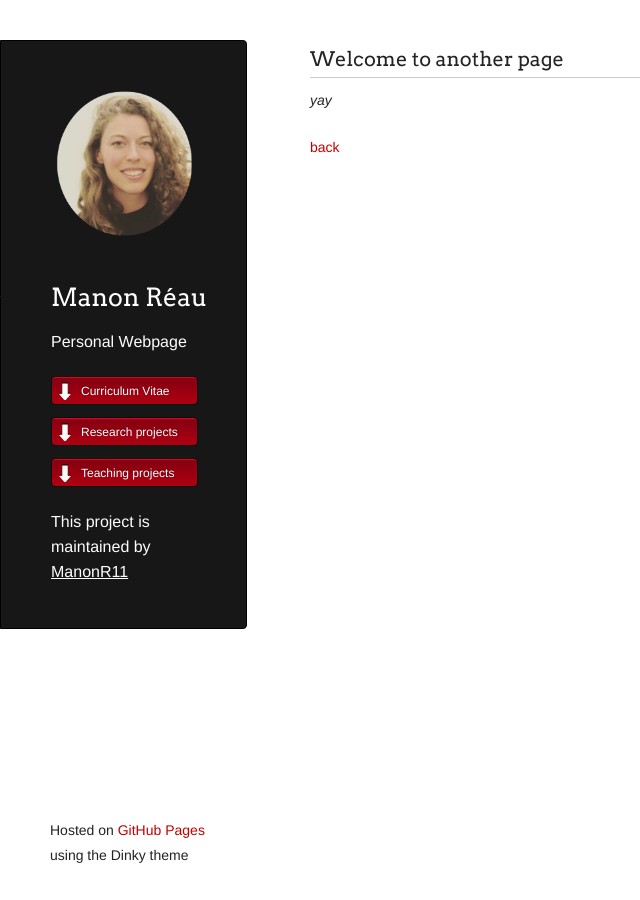
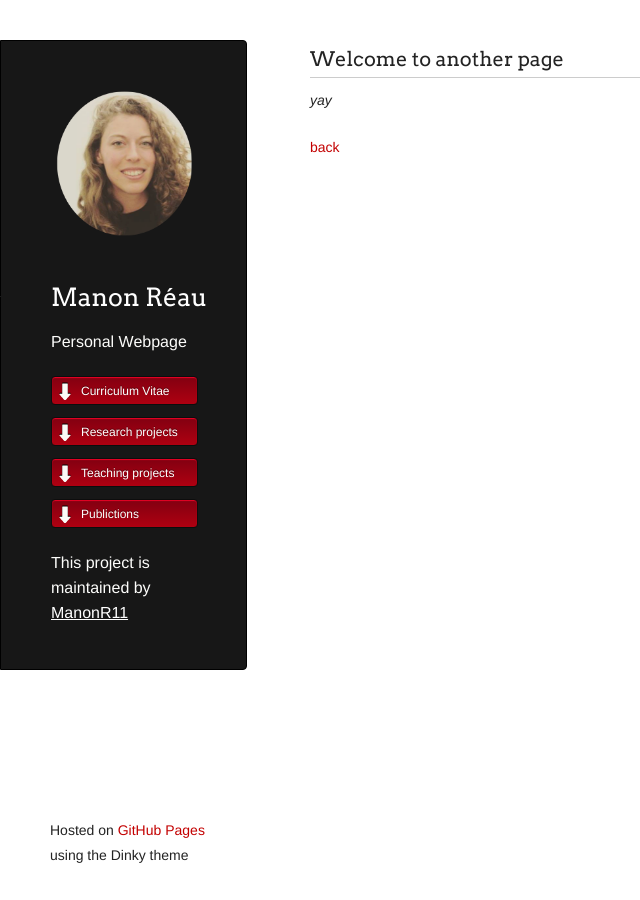
Before and after one commit to ManonR11/manonreau.github.io, a Jekyll site: the page built from another-page.md, in a window 1280 px wide. Shown: the whole page, without its empty margins (0-640 px from the left). Built offline with Jekyll 4.4.1, drawn with Linux system fonts in a browser that asks for light colours; our own code applies the rules of GitHub Pages for plain Markdown files.

Commit message:
Update default.html

```diff
--- a/_layouts/default.html
+++ b/_layouts/default.html
@@ -24,6 +24,7 @@
             <li class="download"><a class="buttons" href="{{ site.github.zip_url }}">Curriculum Vitae</a></li>
             <li class="download"><a class="buttons" href="{{ site.github.tar_url }}">Research projects</a></li>
             <li class="download"><a class="buttons" href="{{ site.github.tar_url }}">Teaching projects</a></li>
+            <li class="download"><a class="buttons" href="{{ site.github.tar_url }}">Publictions</a></li>
           {% endif %}
         </ul>
 
```
